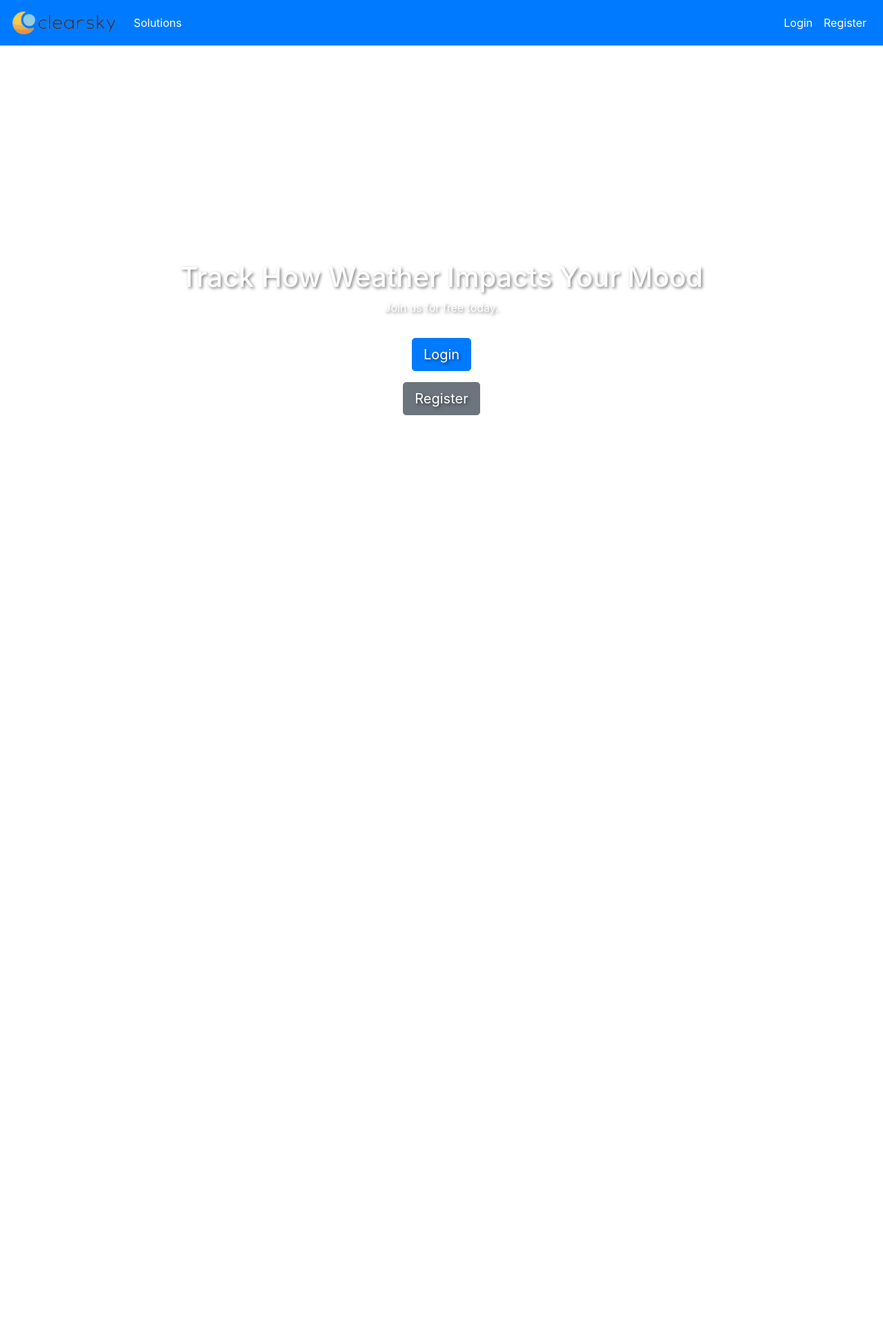
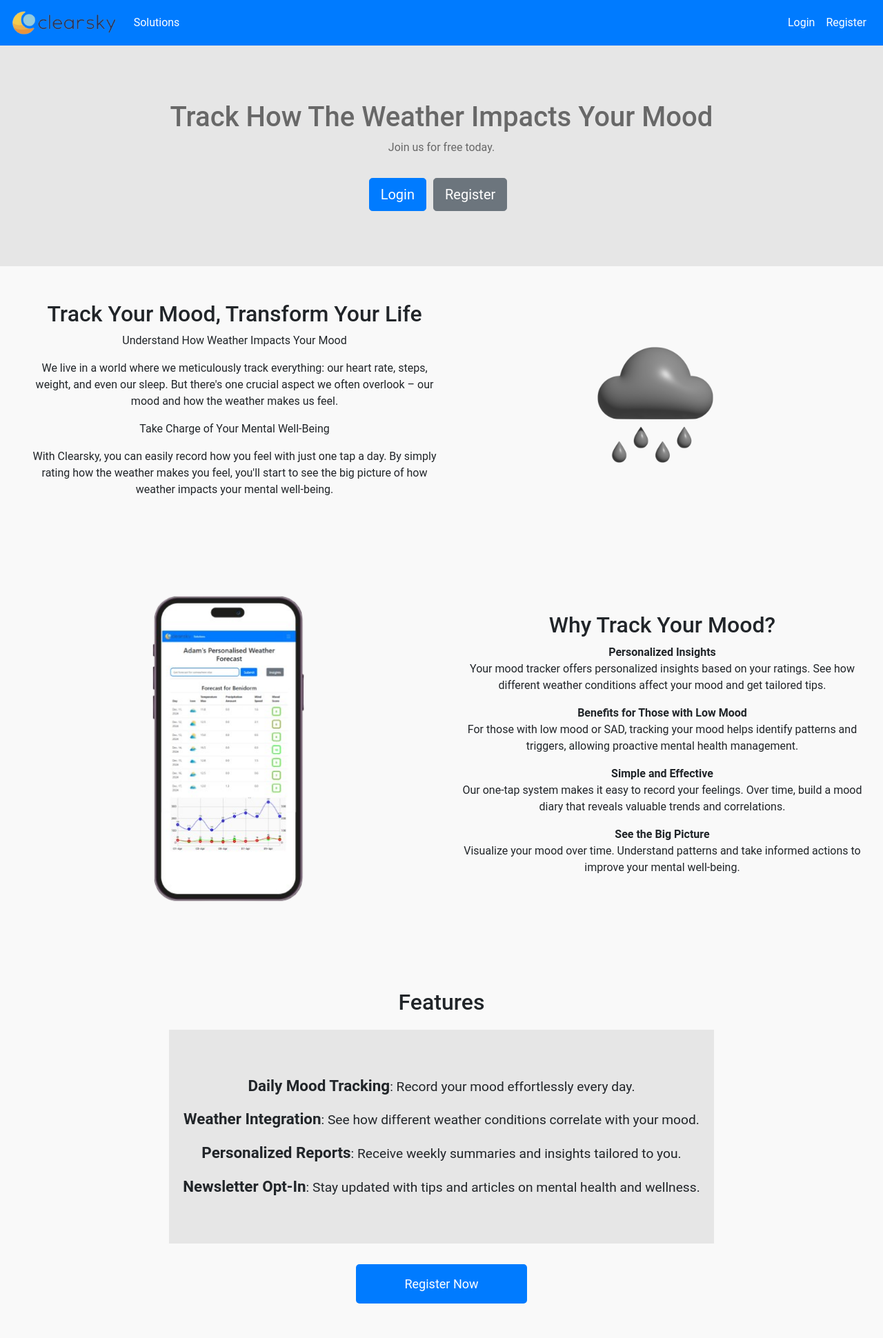
Before and after one commit to AdamRyanUK/moodapp, a Django app: page / in a window 1280 px wide. Shown: the whole page at 69% size. Before the commit the page ends 602 px from the top, so only its background shows below. Run offline with Django 3.2, Linux system fonts and the light colour scheme; data that the repository does not hold is empty; some libraries are stand-ins or nearby versions.

Commit message:
draft project

```diff
--- a/authenticate/templates/authenticate/landing_page.html
+++ b/authenticate/templates/authenticate/landing_page.html
@@ -1,32 +1,35 @@
 {% extends 'core/base.html' %}
 {% load static %}
+{% block container_class %}{% endblock %}
 {% block content %}
+
 <style>
     /* Remove default padding and margin for html and body */
     body, html {
         margin: 0;
         padding: 0;
         height: 100%;
+        font-family: 'Roboto', sans-serif;
     }
 
     /* Hero Section Style */
     .hero-section {
         background-position: center;
-        height: 100vh; /* Ensures the section takes up the full viewport height */
+        height: 40vh; /* Ensures the section takes up the full viewport height */
         display: flex;
         flex-direction: column;
         justify-content: center;
         align-items: center;
-        color: white;
-        text-shadow: 2px 2px 4px rgba(0, 0, 0, 0.5); /* Optional: Add text shadow for readability */
-        margin: 0; /* Remove margin around the section */
-        padding: 0; /* Ensure no padding is applied */
+        background-color: #e6e6e6;
+        color: rgb(104, 104, 104);
+        margin: 0;
+        padding: 0;
     }
 
     /* Ensures no padding is applied to the container */
     .container, .container-fluid {
         padding: 0 !important;
-        margin: 0 auto; /* Centers the container */
+        margin: 0 auto;
     }
 
     /* Additional Style */
@@ -42,14 +45,162 @@
     .features-section, .testimonials-section {
         margin: 20px 0;
     }
+
+    /* New Sections Style */
+    .section {
+        display: flex;
+        align-items: center;
+        justify-content: space-between;
+        padding: 50px 20px;
+        background-color: #f9f9f9;
+    }
+
+    .section-content {
+        width: 50%;
+        padding-left: 20px;
+        text-align: center;
+    }
+
+    .section-image {
+        width: 50%;
+        text-align: center;
+    }
+
+ /* Specific class for the larger image */
+    .section-image.double-size img {
+        max-width: 800px !important; /* Adjust this value to double the size */
+        width: 80% !important;
+        height: auto !important;
+    }
+
+    /* General image styling */
+    .section-image img {
+        max-width: 200px;
+        width: 50%;
+        height: auto;
+    }
+
+    .section-one {
+        display: flex;
+        flex-direction: column;
+        align-items: center;
+        justify-content: center;
+        text-align: center;
+        padding: 50px 20px;
+        background-color: #f9f9f9;
+    }
+
+    .section-one-content h2 {
+        margin-bottom: 20px;
+    }
+
+    .section-one-content p {
+        margin-bottom: 15px;
+    }
+
+    .bullet-points {
+        padding: 50px 20px;
+        background-color: #e6e6e6;
+    }
+
+    /* Remove bullet points */
+    .bullet-points ul {
+        list-style-type: none;
+        padding: 0;
+    }
+
+    .bullet-points li {
+        margin: 15px 0; /* Adds more space between each line */
+        font-size: 1.2rem; /* Makes the text slightly larger */
+    }
+
+    /* Style the bold parts of the list items */
+    .bullet-points li strong {
+        font-size: 1.4rem; /* Make bold text larger */
+        font-weight: 600; /* Slightly bolder weight */
+    }
+
+    /* Add gap between the top buttons */
+    .hero-section .row a {
+        margin-right: 10px; /* Adds a small gap between the buttons */
+    }
+
+    /* Style for Register Button at the bottom */
+    .register-btn {
+        margin-top: 30px; /* Adds space before the Register button */
+        padding: 15px 30px;
+        font-size: 18px;
+        background-color: #007bff;
+        color: white;
+        border: none;
+        border-radius: 5px;
+        width: 20%; /* Set the width to 20% */
+        text-align: center;
+        cursor: pointer;
+        display: block; /* Makes it a block-level element */
+        margin-left: auto; /* Centers the button */
+        margin-right: auto; /* Centers the button */
+    }
+
+    .register-btn:hover {
+        background-color: #0056b3;
+    }
+
 </style>
 
 <!-- Hero Section -->
 <div class="hero-section text-center">
-    <h1>Track How Weather Impacts Your Mood</h1>
+    <h1>Track How The Weather Impacts Your Mood</h1>
     <p>Join us for free today.</p>
-    <a href="{% url 'login' %}" class="btn btn-primary btn-lg mt-3">Login</a>
-    <a href="{% url 'register' %}" class="btn btn-secondary btn-lg mt-3">Register</a>
+    <div class="row">
+        <a href="{% url 'login' %}" class="btn btn-primary btn-lg mt-3">Login</a>
+        <a href="{% url 'register' %}" class="btn btn-secondary btn-lg mt-3">Register</a>
+    </div>
+</div>
+
+<!-- Centralized Text Section -->
+<div class="section">
+    <div class="section-content">
+        <h2>Track Your Mood, Transform Your Life</h2>
+        <p>Understand How Weather Impacts Your Mood</p>
+        <p>We live in a world where we meticulously track everything: our heart rate, steps, weight, and even our sleep. But there's one crucial aspect we often overlook – our mood and how the weather makes us feel.</p>
+        <p>Take Charge of Your Mental Well-Being</p>
+        <p>With Clearsky, you can easily record how you feel with just one tap a day. By simply rating how the weather makes you feel, you'll start to see the big picture of how weather impacts your mental well-being.</p>
+    </div>
+    <div class="section-image">
+        <img src="{% static 'images/general_images/3d_rain.png' %}" alt="Track Your Mood">
+    </div>
+</div>
+
+<!-- Why Track Your Mood Section -->
+<div class="section">
+    <div class="section-image double-size">
+        <img src="{% static 'images/general_images/mock_mobile.png' %}" alt="Features" class="double-size-image">
+    </div>
+    <div class="section-content">
+        <h2>Why Track Your Mood?</h2>
+        <p><strong>Personalized Insights</strong><br>Your mood tracker offers personalized insights based on your ratings. See how different weather conditions affect your mood and get tailored tips.</p>
+        <p><strong>Benefits for Those with Low Mood</strong><br>For those with low mood or SAD, tracking your mood helps identify patterns and triggers, allowing proactive mental health management.</p>
+        <p><strong>Simple and Effective</strong><br>Our one-tap system makes it easy to record your feelings. Over time, build a mood diary that reveals valuable trends and correlations.</p>
+        <p><strong>See the Big Picture</strong><br>Visualize your mood over time. Understand patterns and take informed actions to improve your mental well-being.</p>
+    </div>
+</div>
+
+<!-- Features Section -->
+<div class="section-one">
+    <div class="section-one-content">
+        <h2>Features</h2>
+        <div class="bullet-points">
+            <ul>
+                <li><strong>Daily Mood Tracking</strong>: Record your mood effortlessly every day.</li>
+                <li><strong>Weather Integration</strong>: See how different weather conditions correlate with your mood.</li>
+                <li><strong>Personalized Reports</strong>: Receive weekly summaries and insights tailored to you.</li>
+                <li><strong>Newsletter Opt-In</strong>: Stay updated with tips and articles on mental health and wellness.</li>
+            </ul>
+        </div>
+    </div>
+    <!-- Large Register Button -->
+    <a href="{% url 'register' %}" class="register-btn">Register Now</a>
 </div>
 
 {% endblock %}
--- a/core/static/css/styles.css
+++ b/core/static/css/styles.css
@@ -12,6 +12,10 @@
 .navbar-custom .navbar-brand:hover,
 .navbar-custom .navbar-nav .nav-link:hover {
     color: #e0e0e0;  /* Slightly lighter color on hover for effect */
+}
+
+body {
+    font-family: "Lexend", sans-serif;
 }
 
 .search-form {
--- a/core/templates/core/base.html
+++ b/core/templates/core/base.html
@@ -13,6 +13,12 @@
     <input type="hidden" name="csrfmiddlewaretoken" value="{{ csrf_token }}">
     {% block extra_head %}{% endblock %}
     <title>ClearSky App</title>
+
+    <!-- Link to Google Fonts for Lexend font -->
+    <link rel="preconnect" href="https://fonts.googleapis.com">
+    <link rel="preconnect" href="https://fonts.gstatic.com" crossorigin>
+    <link href="https://fonts.googleapis.com/css2?family=Lexend:wght@100..900&display=swap" rel="stylesheet">
+
 </head>
 <body>
     <nav class="navbar navbar-expand-lg navbar-dark navbar-custom">
@@ -54,10 +60,7 @@
         </div>
     </nav>
 
-
-    <br/>
-
-    <div class="container">
+    <div class="{% block container_class %}container{% endblock %}">
         {% if messages %}
             {% for message in messages %}
                 <div class="alert alert-warning alert-dismissable" role="alert">
--- a/core/templates/core/home.html
+++ b/core/templates/core/home.html
@@ -10,7 +10,7 @@
 
 
 {% block content %}
-
+<br>
 <h1 style="text-align: center;">{{ user.first_name }}'s Personalised Weather Forecast</h1>
 <br>
 <div class="row align-items-center">
```
Also changed, not shown: core/static/images/general_images/3d_rain.png (added), core/static/images/general_images/mock_mobile.png (added), db.sqlite3.
